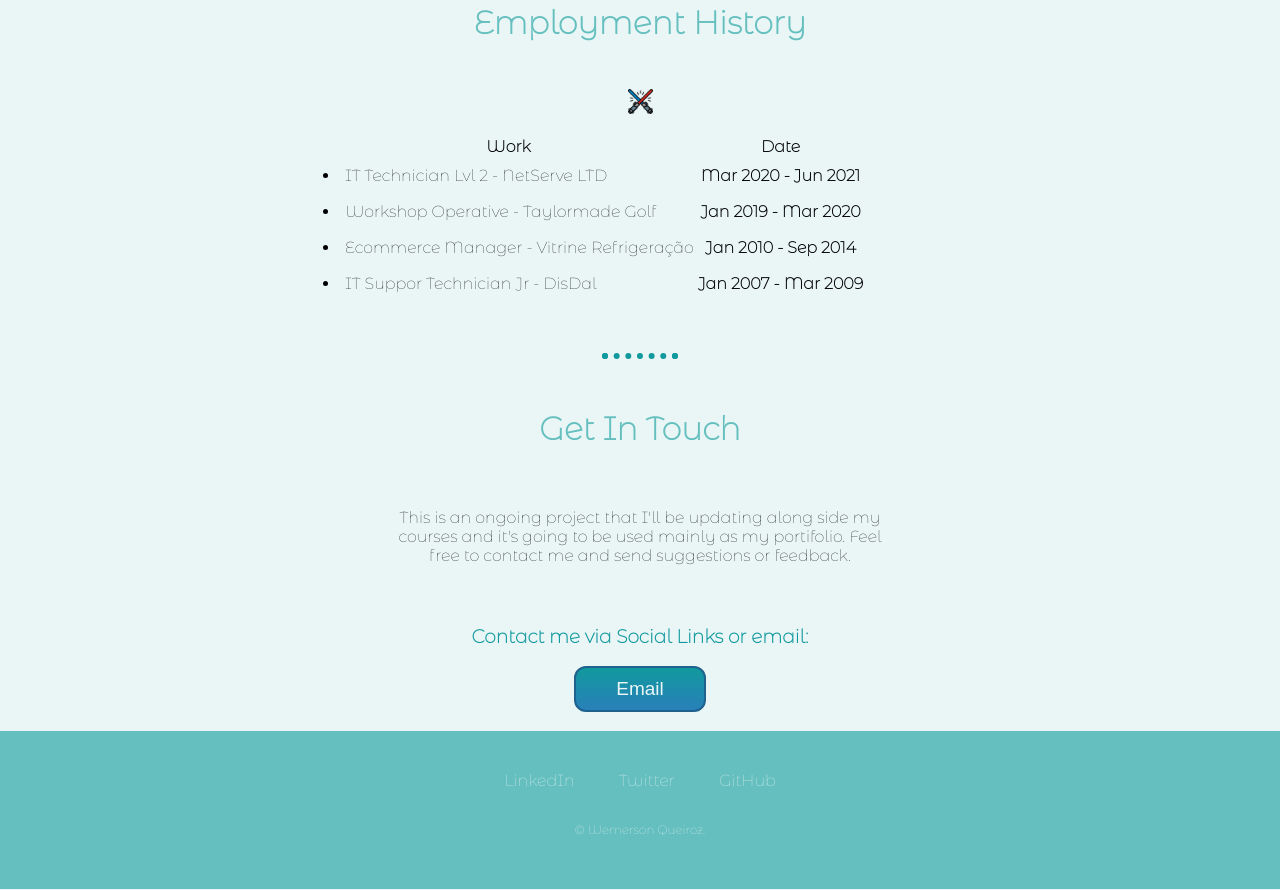
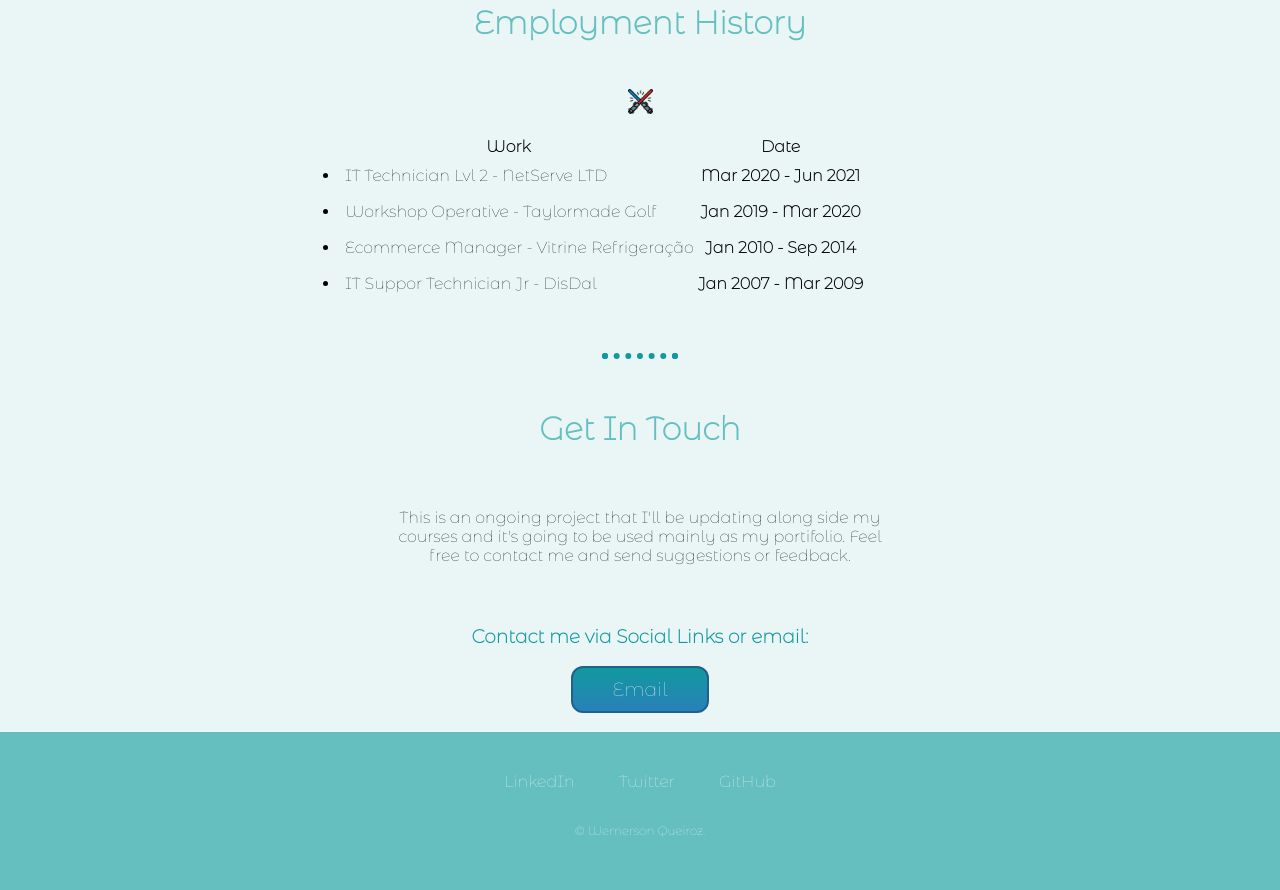
Before and after one commit to wemersonqueiroz/Curriculum, a plain HTML site: page index.html in a window 1280 px wide. Shown: the part 1644-2534 px from the top of the page. Drawn offline with Linux system fonts and the light colour scheme.

Commit message:
email button font update

```diff
--- a/css/styles.css
+++ b/css/styles.css
@@ -124,6 +124,7 @@ a:hover {
 .email-call {}
 
 .btn {
+    font-family: "Montserrat Alternates", Helvetica, Arial, sans-serif;
     margin-top: 20px auto 20px auto;
     background: #11999E;
     background-image: -webkit-linear-gradient(top, #11999E, #2980b9);
@@ -134,7 +135,6 @@ a:hover {
     -webkit-border-radius: 12;
     -moz-border-radius: 12;
     border-radius: 12px;
-    font-family: Arial;
     color: #ffffff;
     font-size: 19px;
     padding: 10px 20px 10px 20px;
```
